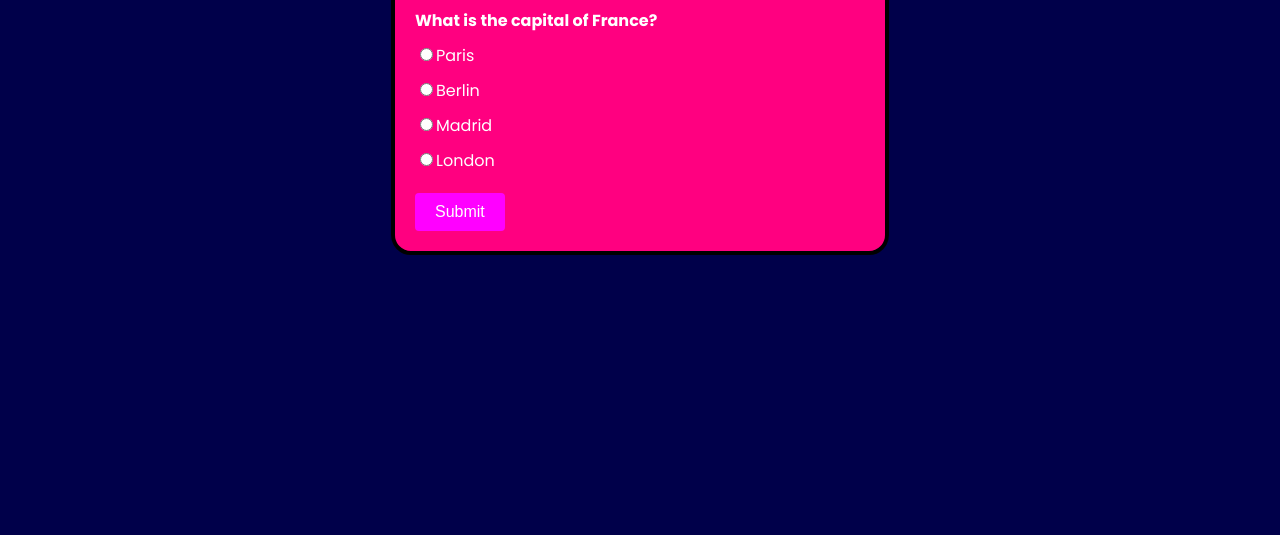
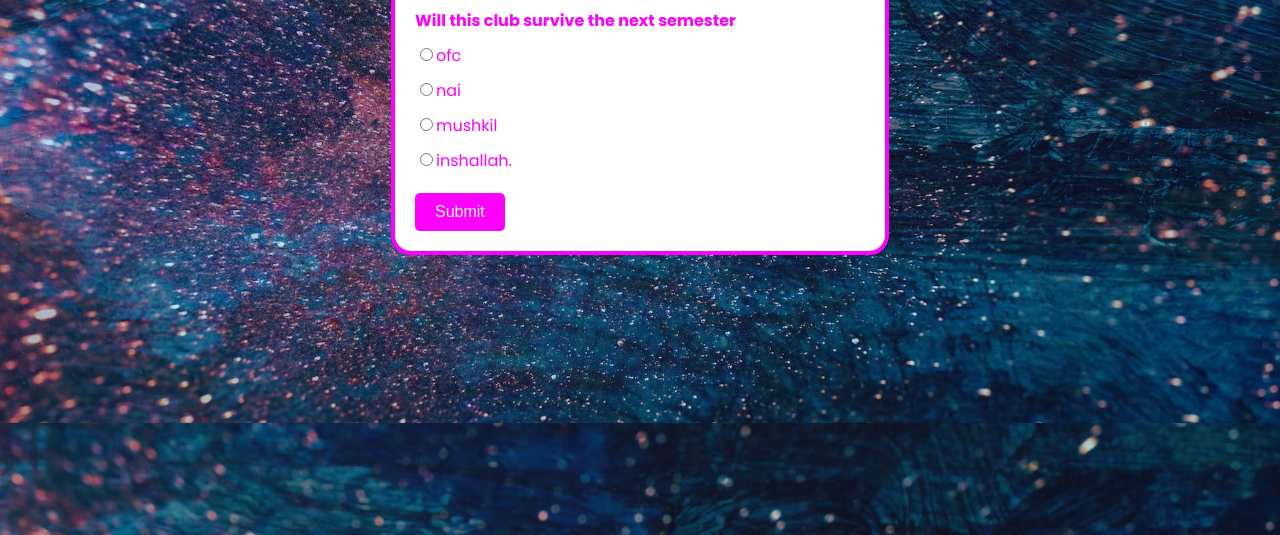
Before and after one commit to bigboiaari/nqc-quiz-game-, a plain HTML site: page index.html in a window 1280 px wide. Shown: the part 265-800 px from the top of the page. Drawn offline with Linux system fonts and the light colour scheme.

Commit message:
Add files via upload

```diff
--- a/index.html
+++ b/index.html
@@ -1,12 +1,13 @@
 <!DOCTYPE html>
 <html>
 <head>
-  <title>JavaScript Quiz App</title>
+  <title>NUST QUIZ CLUB</title>
   <link rel="stylesheet" href="styles.css">
 </head>
 <body>
+  <main class="main">
     <div class="container">
-    <h1>Quiz App</h1>
+      <h1>NQC</h1>
       <div id="quiz"></div>
       <div id="result" class="result"></div>
       <button id="submit" class="button">Submit</button>
@@ -14,5 +15,7 @@
       <button id="showAnswer" class="button hide">Show Answer</button>
    </div>
   <script src="script.js"></script>
+  </main>
+
 </body>
 </html>
--- a/script.js
+++ b/script.js
@@ -1,68 +1,13 @@
 const quizData = [
     {
-      question: 'What is the capital of France?',
-      options: ['Paris', 'London', 'Berlin', 'Madrid'],
-      answer: 'Paris',
+      question: 'Will this club survive the next semester',
+      options: ['ofc', 'inshallah.', 'nai', 'mushkil'],
+      answer: 'nai',
     },
     {
-      question: 'What is the largest planet in our solar system?',
-      options: ['Mars', 'Saturn', 'Jupiter', 'Neptune'],
-      answer: 'Jupiter',
-    },
-    {
-      question: 'Which country won the FIFA World Cup in 2018?',
-      options: ['Brazil', 'Germany', 'France', 'Argentina'],
-      answer: 'France',
-    },
-    {
-      question: 'What is the tallest mountain in the world?',
-      options: ['Mount Everest', 'K2', 'Kangchenjunga', 'Makalu'],
-      answer: 'Mount Everest',
-    },
-    {
-      question: 'Which is the largest ocean on Earth?',
-      options: [
-        'Pacific Ocean',
-        'Indian Ocean',
-        'Atlantic Ocean',
-        'Arctic Ocean',
-      ],
-      answer: 'Pacific Ocean',
-    },
-    {
-      question: 'What is the chemical symbol for gold?',
-      options: ['Au', 'Ag', 'Cu', 'Fe'],
-      answer: 'Au',
-    },
-    {
-      question: 'Who painted the Mona Lisa?',
-      options: [
-        'Pablo Picasso',
-        'Vincent van Gogh',
-        'Leonardo da Vinci',
-        'Michelangelo',
-      ],
-      answer: 'Leonardo da Vinci',
-    },
-    {
-      question: 'Which planet is known as the Red Planet?',
-      options: ['Mars', 'Venus', 'Mercury', 'Uranus'],
-      answer: 'Mars',
-    },
-    {
-      question: 'What is the largest species of shark?',
-      options: [
-        'Great White Shark',
-        'Whale Shark',
-        'Tiger Shark',
-        'Hammerhead Shark',
-      ],
-      answer: 'Whale Shark',
-    },
-    {
-      question: 'Which animal is known as the King of the Jungle?',
-      options: ['Lion', 'Tiger', 'Elephant', 'Giraffe'],
-      answer: 'Lion',
+      question: 'What do i hate about this club',
+      options: ['everything', 'the sweetest person there', 'the president', 'myself for joining'],
+      answer: 'myself for joining',
     },
   ];
 
--- a/styles.css
+++ b/styles.css
@@ -2,7 +2,10 @@
 
 body {
   font-family: 'Poppins', sans-serif;
-  background: rgb(0, 0, 74);
+  background-image: url(pexels-suzy-hazelwood-1629236.jpg);
+  background-position: center;
+  background-size: cover;
+  min-height: 80vh;
   display: flex;
   justify-content: center;
 }
@@ -12,31 +15,31 @@ body {
   width: 450px;
   padding: 20px;
   margin-top: 150px;
-  background-color: rgb(255, 0, 128);
+  background-color: rgb(255, 255, 255);
   border-radius: 20px;
   border-width: 4px;
-  border-color: black;
+  border-color: fuchsia;
   border-style: solid;
 }
 
 h1 {
-  color: #fff;
+  color: fuchsia;
   text-align: center;
 }
 
 .question {
-  color: #fff;
+  color: fuchsia;
   font-weight: bold;
   margin-bottom: 10px;
 }
 
 .options {
-  color: #fff;
+  color: fuchsia;
   margin-bottom: 20px;
 }
 
 .option {
-  color: #fff;
+  color: fuchsia;
   display: block;
   margin-bottom: 10px;
 }
@@ -49,13 +52,13 @@ h1 {
   border: none;
   cursor: pointer;
   font-size: 16px;
-  border-radius: 4px;
+  border-radius: 5px;
   transition: background-color 0.3s;
   margin-right: 10px;
 }
 
 .button:hover {
-  background-color: #3071a9;
+  background-color: #8c075d;
 }
 
 .result {
```
Also changed, not shown: pexels-suzy-hazelwood-1629236.jpg (added). Lines whose indentation alone changed are shown as unchanged.
